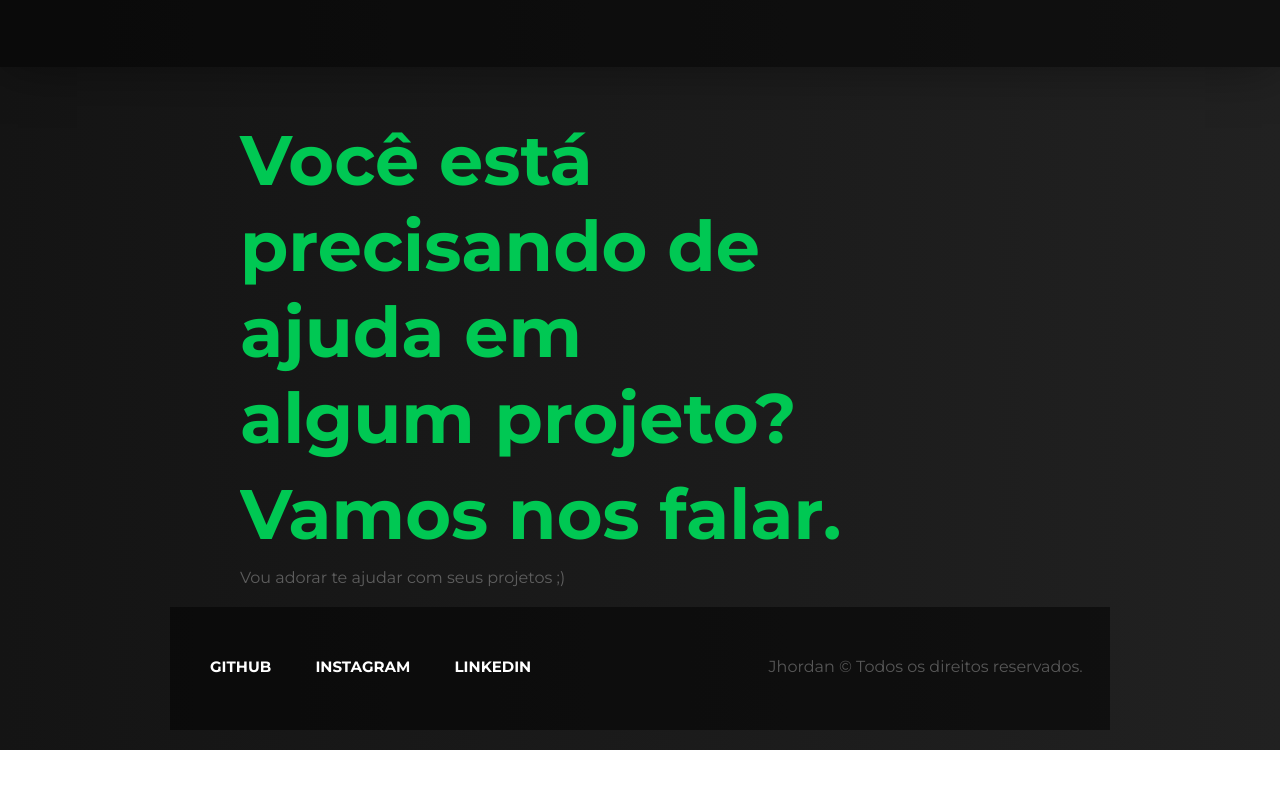
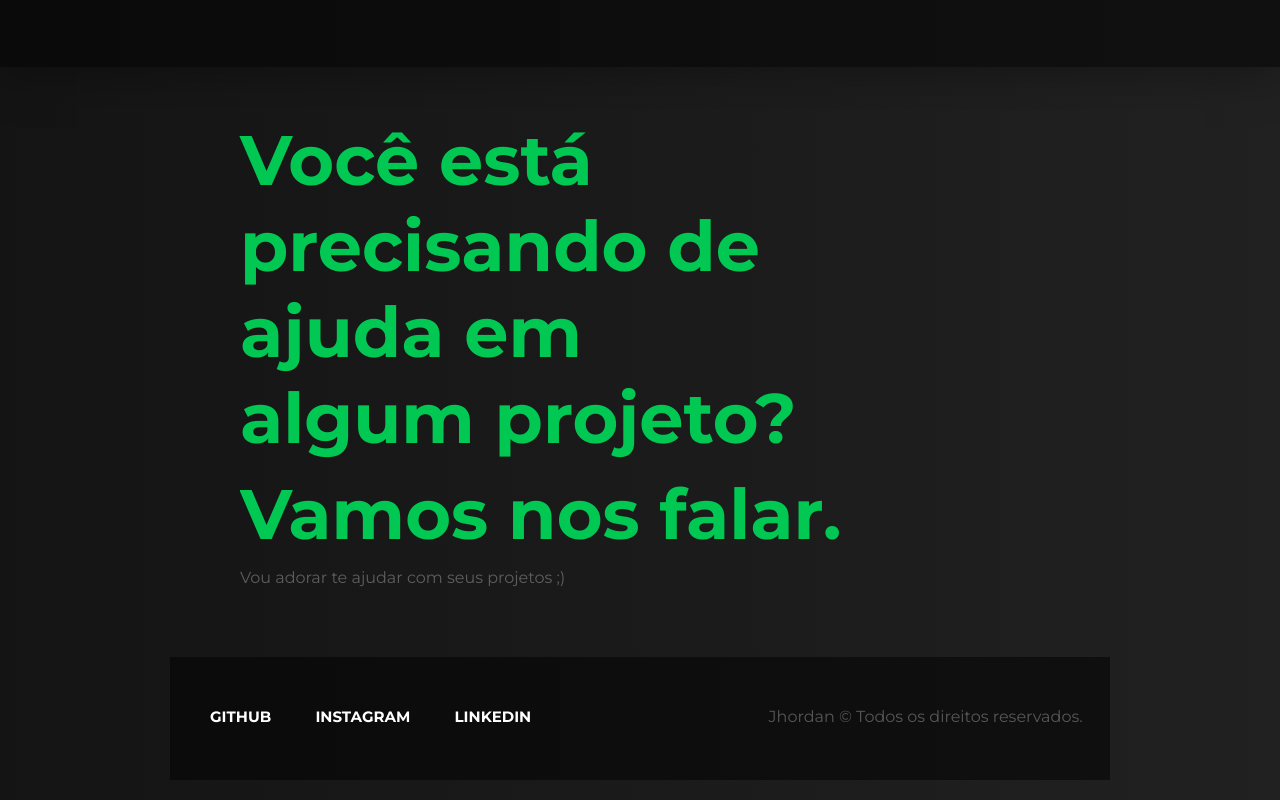
Before and after one commit to jhordanjes/portjhordan, a React (Create React App) app: page / in a window 1280 px wide. Shown: the part 1633-2433 px from the top of the page. Before the commit the page ends 2383 px from the top, so only its background shows below. Built offline with nearby package versions, Linux system fonts and the light colour scheme.

Commit message:
config simetrias no mobile3

```diff
--- a/src/Components/Contact/styles.js
+++ b/src/Components/Contact/styles.js
@@ -13,13 +13,13 @@ export const Container = styled.div`
     padding: 50px 170px 20px 170px;
 
     @media (max-width: 768px) {
-        padding: 50px 25px;
+        padding: 50px 10px;
     }
 
     aside{
         padding-left: 70px;
         @media (max-width: 768px) {
-            padding: 0;
+            padding-left: 20px;
         }
         >p{
             margin-top: 7px;
@@ -69,13 +69,13 @@ export const Container = styled.div`
 export const Content = styled.div`
     background: rgba(1,1,1,0.5);
     padding: 50px 20px;
-    margin-top: 20px;
+    margin-top: 70px;
     justify-items: center;
     display: flex;
     justify-content: space-between;
 
     @media (max-width: 768px) {
-        padding: 50px 10px;
+        padding: 80px 10px;
         display: grid;
         justify-content: center;
     }
--- a/src/Components/Navbar/styles.js
+++ b/src/Components/Navbar/styles.js
@@ -71,8 +71,12 @@ export const Content = styled.div`
       display: inline-block;
 
       @media (max-width: 768px) {
-        margin-left: 5px;
+        margin-left: 10px;
         font-size: 14;
+
+        &:first-child{
+          display: none;
+        }
       }
 
       &:hover{
--- a/src/Components/Project/styles.js
+++ b/src/Components/Project/styles.js
@@ -8,7 +8,7 @@ export const Container = styled.div`
   padding: 50px 170px;
 
   @media (max-width: 768px) {
-    padding: 50px 50px;
+    padding: 50px 25px;
   }
 
 
```
